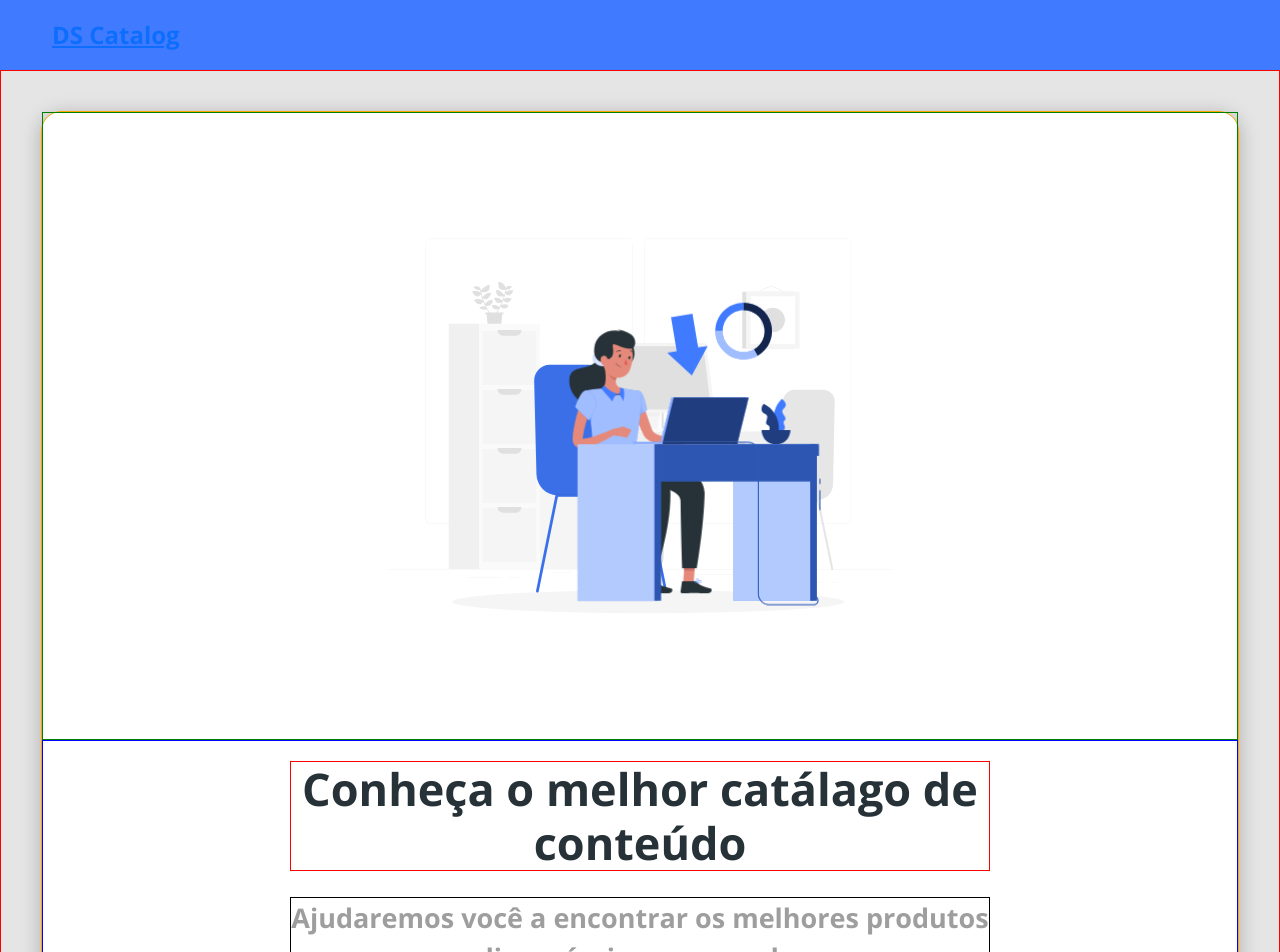
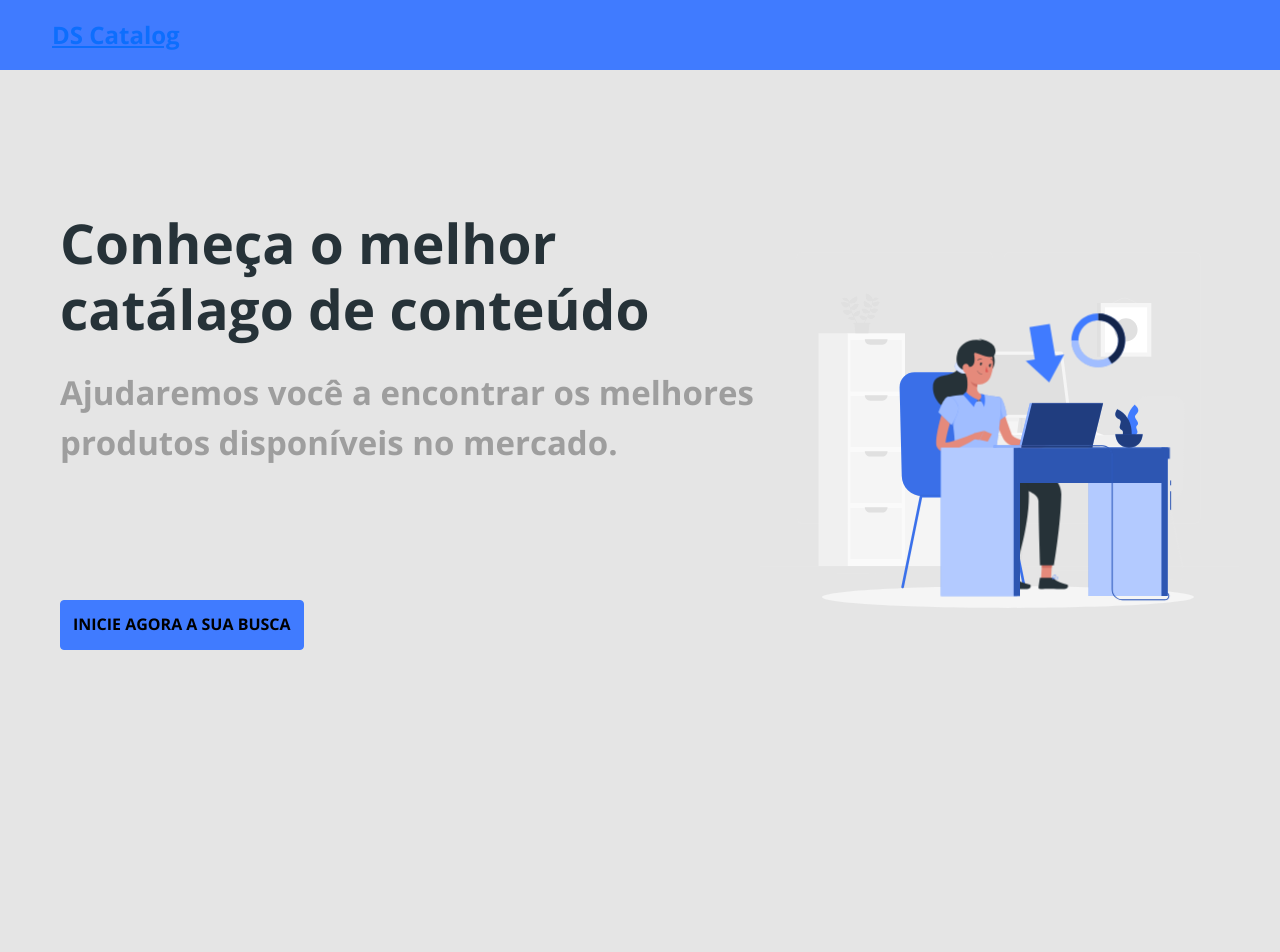
Before and after one commit to jopaulo666/dscatalog-bootcamp, a React (Create React App) app in the folder frontend/: page / in a window 1280 px wide. Shown: the top 952 px of the page. After the commit the page ends 800 px from the top, so only its background shows below. Built offline with nearby package versions, Linux system fonts and the light colour scheme; the HTML template or start-up script is replaced by a standard one.

Commit message:
Finalizando responsividade

```diff
--- a/frontend/src/pages/Home/index.tsx
+++ b/frontend/src/pages/Home/index.tsx
@@ -10,8 +10,10 @@
             <div className="home-container">
                 <div className="home-card">
                     <div className="home-content-container">
-                        <h1>Conheça o melhor catálago de conteúdo</h1>
-                        <p>Ajudaremos você a encontrar os melhores produtos disponíveis no mercado.</p>
+                        <div>
+                            <h1>Conheça o melhor catálago de conteúdo</h1>
+                            <p>Ajudaremos você a encontrar os melhores produtos disponíveis no mercado.</p>
+                        </div>
                         <ButonIcon />
                     </div>
                     <div className="home-image-container">
--- a/frontend/src/pages/Home/styles.css
+++ b/frontend/src/pages/Home/styles.css
@@ -2,16 +2,12 @@
   padding: 10px;
   font-size: 20px;
   text-align: center;
-  border: 1px solid red;
 }
 
 .home-card {
   display: flex;
   flex-direction: column-reverse;
-  background-color: #fff;
-  box-shadow: 0px 4px 20px 0px rgba(0, 0, 0, 0.25);
   border-radius: 20px;
-  border: 1px solid orange;
 }
 
 .home-content-container {
@@ -19,14 +15,12 @@
   flex-direction: column;
   align-items: center;
   padding: 10px 10px 60px 10px;
-  border: 1px solid blue;
 }
 
 .home-content-container h1 {
   width: 260px;
   font-size: 1em;
   margin-bottom: 15px;
-  border: 1px solid red;
 }
 
 .home-content-container p {
@@ -34,12 +28,10 @@
   color: #9e9e9e;
   font-size: 0.6em;
   margin-bottom: 30px;
-  border: 1px solid black;
 }
 
 .home-image-container {
   padding: 50px 15px;
-  border: 1px solid green;
 }
 
 .home-image-container svg {
@@ -52,49 +44,40 @@
   .home-container {
     padding: 15px;
     font-size: 40px;
-    text-align: center;
-    border: 1px solid red;
   }
 
   .home-content-container h1 {
     width: 506px;
-    font-size: 1em;
     margin-bottom: 20px;
-    border: 1px solid red;
   }
 
   .home-content-container p {
     width: 506px;
-    color: #9e9e9e;
-    font-size: 0.6em;
-    margin-bottom: 30px;
-    border: 1px solid black;
-  }
-
-  .home-container button {
-    width: 506px;
+    /* color: #9e9e9e;
+    font-size: 0.6em; */
+    margin-bottom: 20px;
   }
 
   .home-image-container svg {
     width: 506px;
   }
 }
+
 /* ---------------------------------------------------------------------------------------------------- */
 @media (min-width: 768px) {
   .home-image-container {
     padding: 100px 20px;
-    border: 1px solid green;
   }
 
   .home-content-container {
     padding: 20px 20px 100px 20px;
-    border: 1px solid blue;
   }
 }
+
 /* ---------------------------------------------------------------------------------------------------- */
 @media (min-width: 992px) {
   .home-container {
-    font-size: 45px;
+    font-size: 55px;
     padding: 40px;
   }
 
@@ -116,3 +99,39 @@
     margin-bottom: 47px;
   }
 }
+
+/* ---------------------------------------------------------------------------------------------------- */
+@media (min-width: 1200px) {
+  .home-card {
+    flex-direction: row;
+    justify-content: space-around;
+    padding: calc(((85vh - 480px) / 2) - 20px) 0;
+  }
+
+  .home-content-container {
+    height: 480px;
+    width: 700px;
+    padding: 20px;
+    align-items: flex-start;
+    text-align: left;
+    align-content: space-between;
+    flex-flow: wrap;
+  }
+
+  .home-image-container {
+    display: flex;
+    align-items: center;
+    padding: 20px;
+  }
+
+  .home-image-container svg {
+    width: 100%;
+  }
+}
+
+/* ---------------------------------------------------------------------------------------------------- */
+@media (min-width: 1200px) {
+  .home-image-container svg {
+    width: 480px;
+  }
+}
```
